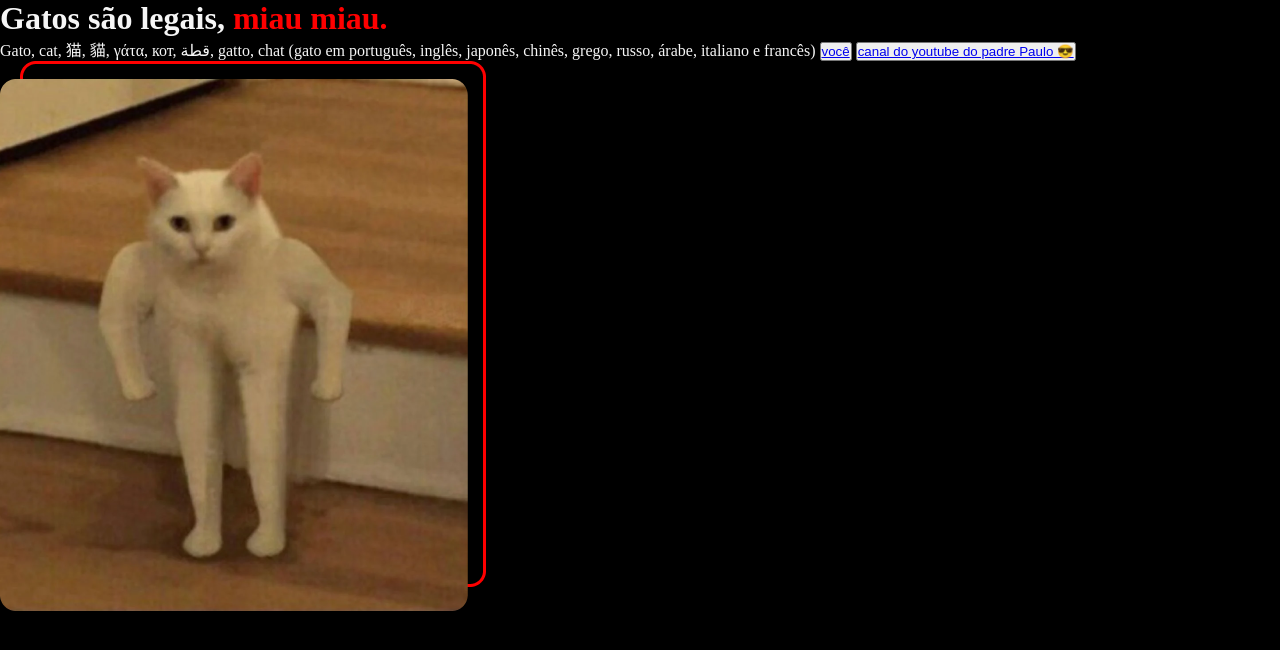
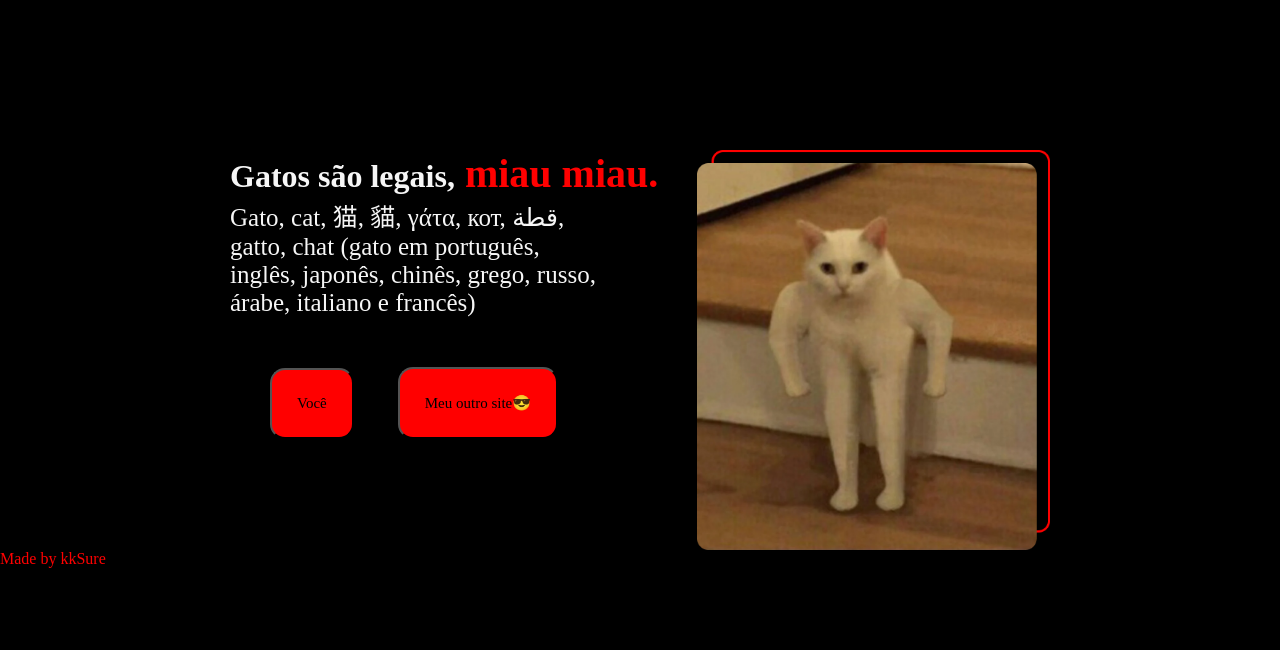
Before and after one commit to jotinhakdlk/gato, a plain HTML site: page index.html in a window 1280 px wide. Drawn offline with Linux system fonts and the light colour scheme; a web font is replaced by a local one.

Commit message:
Add files via upload

```diff
--- a/index.html
+++ b/index.html
@@ -8,18 +8,23 @@
 </head>
 <body>
 <header>
-
 </header>
     <main>
+        <div class="contain">
+        <div>
             <h1>Gatos são legais,<strong> miau miau.</strong><br></h1>
-        <p>Gato, cat, 猫, 貓, γάτα, кот, قطة, gatto, chat
+            <p class="textop">Gato, cat, 猫, 貓, γάτα, кот, قطة, gatto, chat
             (gato em português, inglês, japonês, chinês, grego, russo, árabe, italiano e francês)</ps>
-            <button><a href="https://media.tenor.com/J2SMf2oW7XkAAAAi/cat-stare.gif" target="_blank">você</a></button>
-            <button><a href="https://www.youtube.com/user/padrepauloricardo" target="_blank">canal do youtube do padre Paulo 😎</a></button>
-            <img src="Imagem.png" alt="Gato bípede">
+                <div class="corlb">
+                    <button><a href="https://media.tenor.com/J2SMf2oW7XkAAAAi/cat-stare.gif" target="_blank">Você</a></button>
+                    <button><a href="https://jotinhakdlk.github.io/NossaSenhora/" target="_blank"> Meu outro site😎</a></button>
+                </div>
+        </div>
+            <img class="gatobipede" src="Imagem.png" alt="Gato bípede">
 </main>
 <footer>
-
+            <p class="made">Made by kkSure</p>
 </footer>
+            </div>
 </body>
 </html>
--- a/style.css
+++ b/style.css
@@ -1,3 +1,5 @@
+@import url('https://fonts.googleapis.com/css2?family=Slackey&display=swap');
+
 *{
     margin: 0;
     padding: 0;
@@ -9,9 +11,59 @@ body{
 }
 
 strong{
+    font-size: 40px;
+    font-family: slackey;
     color: #FF0000;
 }
 
 button{
-    href{color: #FF0000;}
+    background-color: #FF0000;
+    color:black
 }
+
+
+main{
+    margin-left: 230px;
+    margin-right: 230px;
+}
+
+header{
+    height: 150px;
+}
+
+.made{
+    color: #FF0000;
+}
+
+p{
+
+}
+
+.gatobipede{
+    max-height: 400px;
+    max-width: 400px;
+}
+
+.contain{
+    display:flex;
+
+}
+
+.textop{
+    font-size: 25px;
+    padding-right: 100px;
+    margin-bottom: 50px;
+}
+
+button{
+    padding: 25px;
+    border-radius: 15px;
+    margin-left: 40px;
+}
+
+a{
+    text-decoration: none;
+    font-size: 15px;
+    color: black;
+    font-family: slackey;
+}
```
Lines whose indentation alone changed are shown as unchanged.
